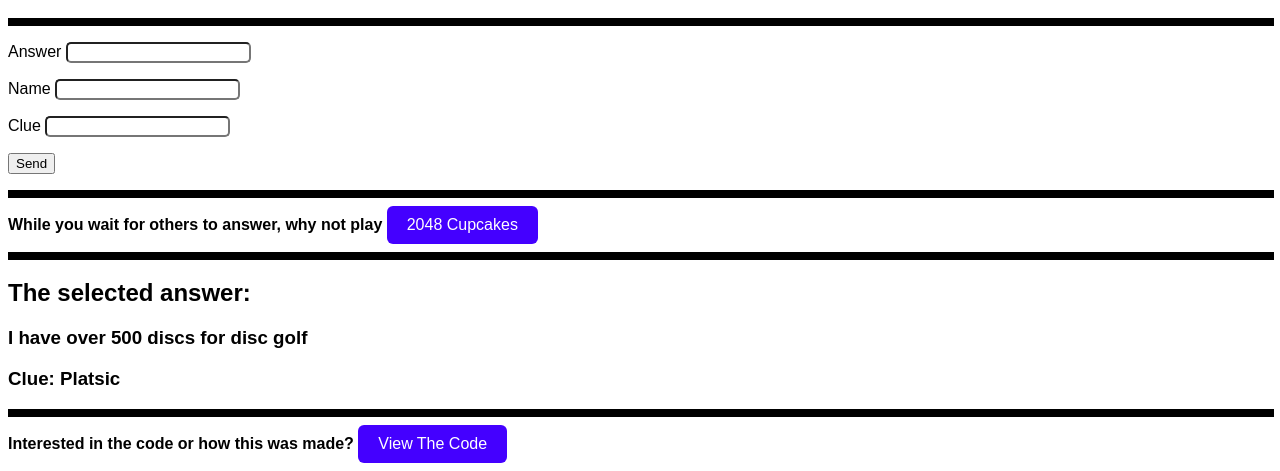
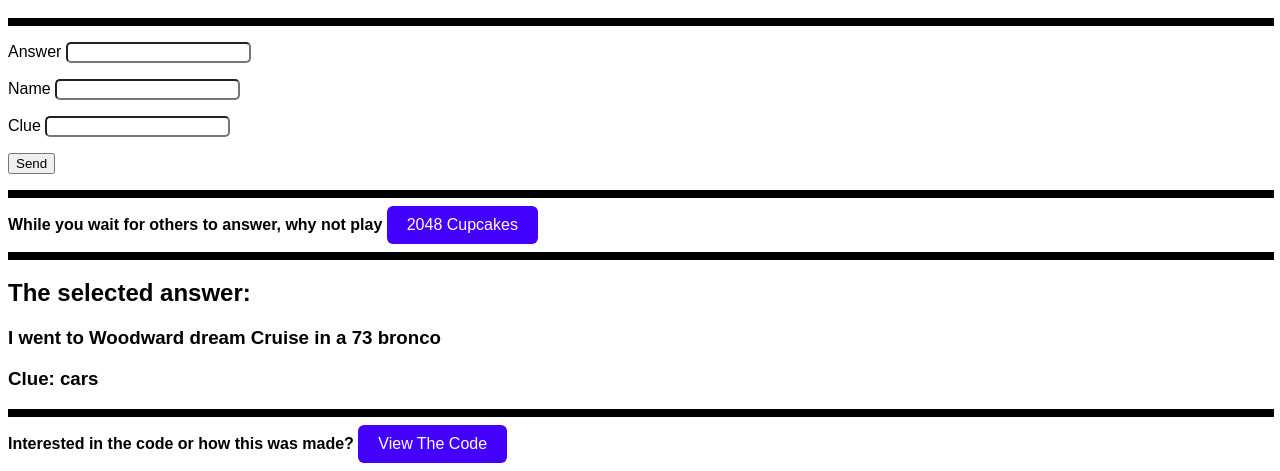
Before and after one commit to ConnBots/ConnBots.github.io, a plain HTML site: page filloutform.html in a window 1280 px wide. Shown: the part 425-896 px from the top of the page. Drawn offline with Linux system fonts and the light colour scheme.

Commit message:
Update filloutform.html

```diff
--- a/filloutform.html
+++ b/filloutform.html
@@ -134,8 +134,8 @@ body {font-family: Arial, Helvetica, sans-serif;}
 
 <h2>The selected answer:</h2>
 
-<h3>I have over 500 discs for disc golf</h3>
-<h3>Clue: Platsic </h3>
+<h3>I went to Woodward dream Cruise in a 73 bronco  </h3>
+<h3>Clue: cars </h3>
 
 <hr size="8" width="100%" color="black">
 
```
